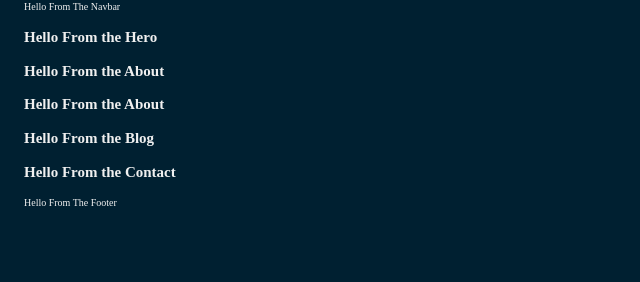
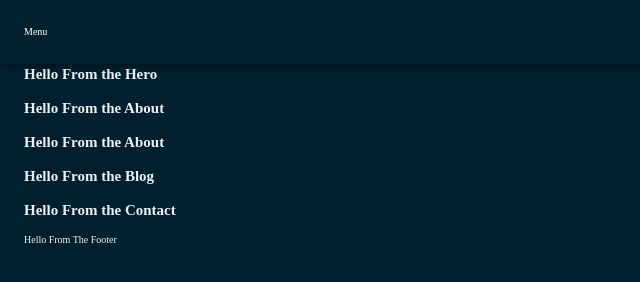
Before and after one commit to jeanmarc5592/portfolio, a Gatsby site: page / in a window 1280 px wide. Shown: the whole page, without its empty margins (0-640 px from the left). Built offline with nearby package versions, Linux system fonts and the light colour scheme; Gatsby itself is replaced by a stand-in of ours.

Commit message:
WIP: Add Navbar Component

```diff
--- a/src/components/Layout/Layout.jsx
+++ b/src/components/Layout/Layout.jsx
@@ -33,8 +33,8 @@ const Layout = ({ children }) => {
   return (
     <ThemeProvider theme={theme}>
       <CssBaseline />
-      <Container maxWidth="lg">
-        <Navbar />
+      <Navbar />
+      <Container maxWidth="lg" style={{ marginTop: 64 }}>
         <Box component="main">{children}</Box>
         <Footer />
       </Container>
--- a/src/components/Navbar/Navbar.jsx
+++ b/src/components/Navbar/Navbar.jsx
@@ -1,7 +1,85 @@
-import React from "react"
+import React, { useState } from "react"
+import { makeStyles } from "@material-ui/core/styles"
+import {
+  Drawer,
+  AppBar,
+  CssBaseline,
+  Toolbar,
+  IconButton,
+  useMediaQuery,
+  useTheme,
+} from "@material-ui/core"
+import { MdMenu, MdClose } from "react-icons/md"
 
-const Navbar = () => {
-  return <div>Hello From The Navbar</div>
+const drawerWidth = "80%"
+
+const useStyles = makeStyles(theme => ({
+  root: {
+    display: "flex",
+  },
+  appBar: {
+    zIndex: theme.zIndex.drawer + 1,
+  },
+  drawer: {
+    width: drawerWidth,
+    flexShrink: 0,
+  },
+  drawerPaper: {
+    width: drawerWidth,
+  },
+  drawerContainer: {
+    overflow: "auto",
+  },
+  content: {
+    flexGrow: 1,
+    padding: theme.spacing(3),
+  },
+}))
+
+export default function ClippedDrawer() {
+  const classes = useStyles()
+  const [drawerOpen, setDrawerOpen] = useState(false)
+  const theme = useTheme()
+  const downXS = useMediaQuery(theme.breakpoints.down("xs"))
+
+  const handleOpenDrawer = () => {
+    setDrawerOpen(!drawerOpen)
+  }
+
+  return (
+    <div className={classes.root}>
+      <CssBaseline />
+      <AppBar position="fixed" className={classes.appBar}>
+        <div style={{ minWidth: "1280px", margin: "0 auto" }}>
+          <Toolbar>
+            {downXS ? (
+              <IconButton onClick={handleOpenDrawer}>
+                <MdMenu />
+              </IconButton>
+            ) : (
+              <p>Menu</p>
+            )}
+          </Toolbar>
+        </div>
+      </AppBar>
+      {downXS && (
+        <Drawer
+          className={classes.drawer}
+          variant="temporary"
+          open={drawerOpen}
+          onClose={handleOpenDrawer}
+          classes={{
+            paper: classes.drawerPaper,
+          }}
+        >
+          <div className={classes.drawerContainer}>
+            <IconButton onClick={handleOpenDrawer}>
+              <MdClose />
+              <p>Menu</p>
+            </IconButton>
+          </div>
+        </Drawer>
+      )}
+    </div>
+  )
 }
-
-export default Navbar
```
Also changed, not shown: src/components/Navbar/styles.jsx (added).
